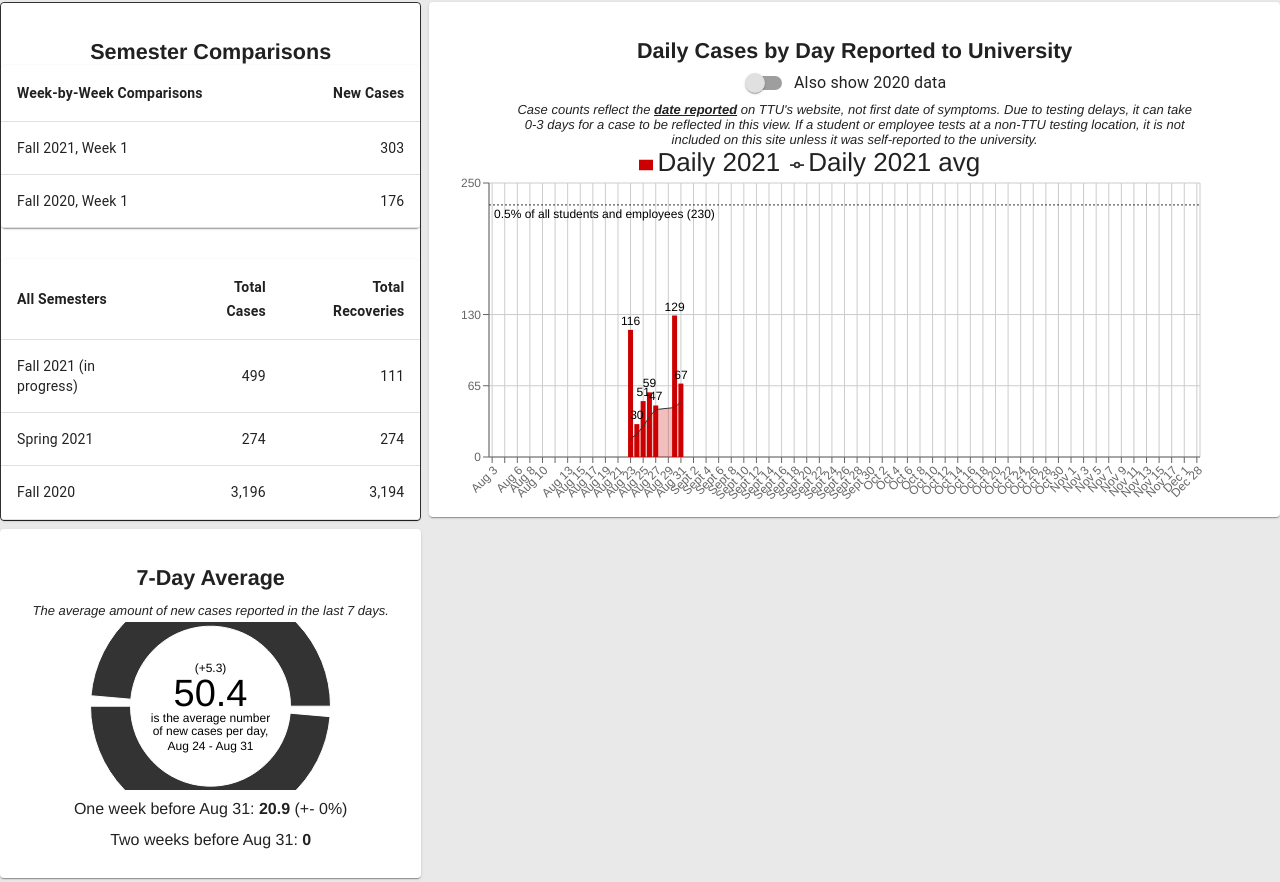
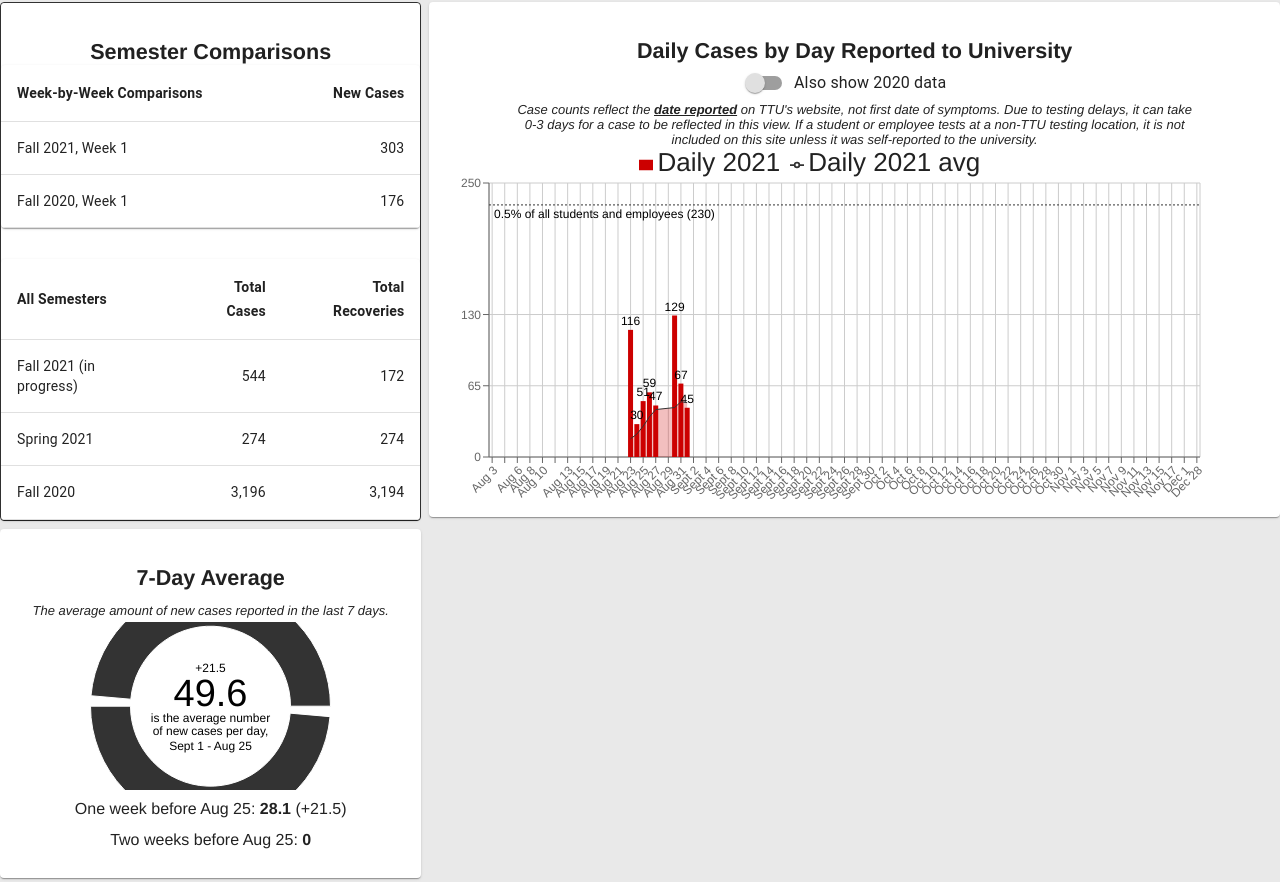
Before and after one commit to adrianaholley/adrianaholley.github.io, a React (Create React App) app: page /total#/daily in a window 1280 px wide. Shown: the part 271-1153 px from the top of the page. Built offline with nearby package versions, Linux system fonts and the light colour scheme.

Commit message:
add sept 1 data, made my forgotten pie chart smart

```diff
--- a/src/Newpie.js
+++ b/src/Newpie.js
@@ -1,19 +1,22 @@
 import React, { Component } from 'react';
 import { PieChart, Pie, ResponsiveContainer, Cell, Label } from "recharts";
 import { isMobile } from 'react-device-detect';
+import { fall2020, todayinarray } from './fall2020';
 
 const COLORS = ['#333333', '#333333'];
 
 const data01 = [{ name: 'Group A', value: 10 }, { name: 'Group B', value: 10 }]
 
-var aweekagodate = "Aug 24" //done
-var currentdate = "Aug 31" //done
-var avgtoday = "50.4"
-var avgtodaychange = "(+5.3)"
-var aweekago = "20.9" //done
-var aweekagochange = "(+- 0%)" //done
-var twoweeksago = "0" //done
+var today = fall2020[todayinarray]
+var weekago = fall2020[todayinarray - 7]
 
+var todaydate = today.Date
+var weekagodate = weekago.Date
+var avgtoday = today["Daily 2021 avg"]
+var avgtodaychange = "+" + (49.6-28.1)
+var avgaweekago = weekago["Daily 2021 avg"]
+var avgaweekagochange = "(+21.5)"
+var twoweeksago = "0"
 class Newpie extends Component {
 
 
@@ -33,16 +36,16 @@ class Newpie extends Component {
                             <Label value={avgtoday} position="centerBottom" className='label' fontSize='38px' />
                             <Label value="is the average number" position="center" className='label-top' fontSize='12px' />
                             <Label value="of new cases per day, " position="center" className='label-middle' fontSize='12px' />
-                            <Label value={aweekagodate + " - " + currentdate} position="centerTop" className='label-bottom' fontSize='12px' />
+                            <Label value={todaydate + " - " + weekagodate} position="centerTop" className='label-bottom' fontSize='12px' />
                             {data01.map((entry, index) => <Cell fill={COLORS[index % COLORS.length]} />)}
                         </Pie>
                     </PieChart>
                 </ResponsiveContainer>
 
                 {/* past projections */}
-                <a><font size="3">One week before {currentdate}:<b> {aweekago} </b> {aweekagochange}</font></a>
+                <a><font size="3">One week before {weekagodate}:<b> {avgaweekago} </b> {avgaweekagochange}</font></a>
                 <br />
-                <a><font size="3">Two weeks before {currentdate}:<b> {twoweeksago}</b></font></a>
+                <a><font size="3">Two weeks before {weekagodate}:<b> {twoweeksago}</b></font></a>
 
                 {/* disclaimer */}
                 <p className="popinfo"><i><font size="2">
--- a/src/Totalpie.js
+++ b/src/Totalpie.js
@@ -5,7 +5,7 @@ import { fall2020, todayinarray } from './fall2020';
 
 const COLORS = ['#cc0000', '#cccccc'];
 
-var today = fall2020[todayinarray] //update daily
+var today = fall2020[todayinarray]
 var weekago = fall2020[todayinarray - 7]
 var twoweeksago = fall2020[todayinarray - 14]
 
@@ -15,9 +15,9 @@ var weekagodate = weekago.Date
 var totaltoday = today["Total 2021"]
 var notinfected = (46000-totaltoday)
 var percentagetoday = (totaltoday/46000*100).toFixed(2)
-var percentagetodaychange = "+" + (percentagetoday - .94).toFixed(2) //update the decimal daily
+var percentagetodaychange = "+" + (1.18-.43).toFixed(2) //update the decimal daily
 var percentageaweekago = (weekago["Total 2021"]/46000*100).toFixed(2)
-var aweekagochange = "(+0.00)"
+var aweekagochange = "(+0.43)"
 var percentagetwoweeksago = "0.00" //(twoweeksago["Total 2021"]/46000*100).toFixed(2)
 var twoweeksagochange = "(+0.00)"
 var threeweeksago = "0.00%" //done
--- a/src/fall2020.js
+++ b/src/fall2020.js
@@ -1,6 +1,6 @@
 //update daily
-var globaldate = "Last updated Tuesday, August 31, 2021 at 6:35pm CST."
-var todayinarray = 30
+var globaldate = "Last updated Wednesday, September 1, 2021 at 11:45pm CST."
+var todayinarray = 31
 
 const fall2020 = [
 	{
@@ -279,16 +279,19 @@ const fall2020 = [
 		"Active 2021": 357,
 		"Total 2020": 378,
 		"Total 2021": 499,
-		"Total Recoveries 2021": 111
+		"Total Recoveries 2021": 142
 	},
 	{
 		"Date": "Sept 1",
 		"Daily 2020": 137,
 		"Daily 2020 avg": 52.3,
-		"Daily 2021": null,
-		"Daily 2021 avg": null,
+		"Daily 2021": 45,
+		"Daily 2021 avg": 49.6,
 		"Active 2020": 418,
-		"Total 2020": 551
+		"Active 2021": 372,
+		"Total 2020": 551,
+		"Total 2021": 544,
+		"Total Recoveries 2021": 172
 	},
 	{
 		"Date": "Sept 2",
--- a/src/totalgraph.js
+++ b/src/totalgraph.js
@@ -73,7 +73,7 @@ class Totalgraph extends Component {
 								<YAxis
 									fontSize="12"
 									domain={this.state.PastDataIsOff ?
-										(['dataMin - 116', 'dataMax + 101'])
+										(['dataMin - 116', 'dataMax + 56'])
 										: (['dataMin - 18', 'dataMax + 103'])}
 								/>) : (
 								<YAxis interval={8} scale="log" domain={['0', 'dataMax + 350']} fontSize="12" />)
```
